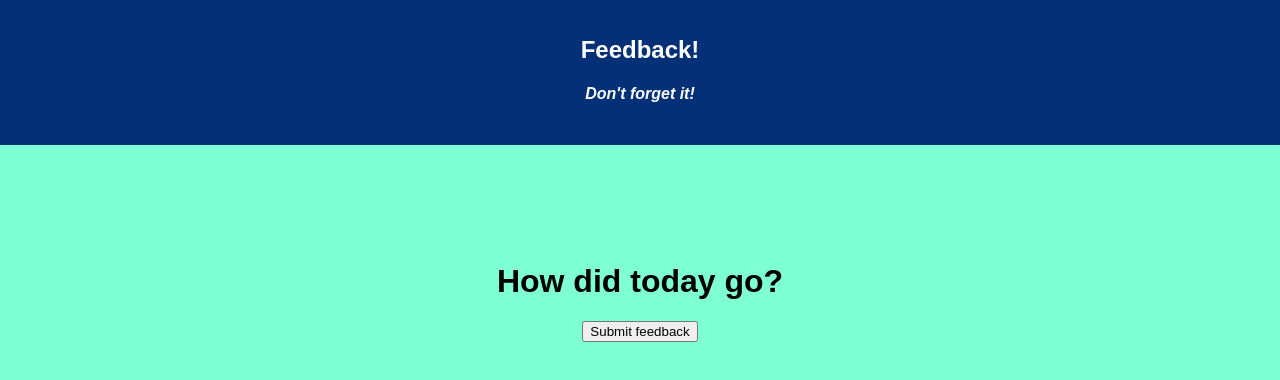
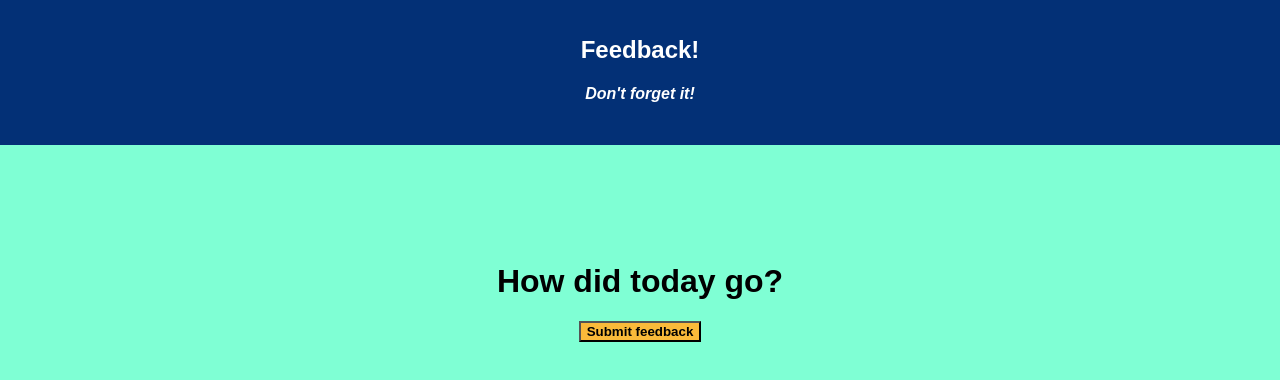
Before and after one commit to Matthewharrisak/redux-feedback-loop, a React (Create React App) app: page /UnderStanding in a window 1280 px wide. Shown: the top 380 px of the page. Built offline with nearby package versions, Linux system fonts and the light colour scheme; no server answers.

Commit message:
added button styling and backpage routes

```diff
--- a/src/components/App/App.css
+++ b/src/components/App/App.css
@@ -21,4 +21,16 @@
 .masterDiv {
 
 text-align: center;
-margin-top: 100px;}
+margin-top: 100px;
+}
+
+button {
+  background-color: gold;
+	background-color:#faba3a;
+	border:px solid #d02718;
+	cursor:pointer;
+	font-family:Arial;
+	font: size 15px;
+	font-weight:bold;
+	text-decoration:
+}
--- a/src/components/Comments/Comments.js
+++ b/src/components/Comments/Comments.js
@@ -9,6 +9,9 @@ class Comments extends Component {
     comments: ''
   }
 
+  backPage = () => {
+    this.props.history.push('/Supported');
+  }
     nextPage = () => {
         console.log('are we clicking?');
         this.props.history.push('/ReviewFeedback');
@@ -29,6 +32,7 @@ class Comments extends Component {
 
   render() {
     return (
+      <>
       <div className="masterDiv">
         <form onSubmit={this.addComments}>
         <h1>Any comments you want to leave?</h1>
@@ -37,6 +41,9 @@ class Comments extends Component {
         <br/>
         </form>
       </div>
+      <button onClick={this.backPage}> Go back? </button>
+
+      </>
     );
   }
 }
--- a/src/components/FeelingToday/FeelingToday.js
+++ b/src/components/FeelingToday/FeelingToday.js
@@ -4,14 +4,15 @@ import { connect } from 'react-redux';
 
 class FeelingToday extends Component {
 
-//  state = {
-//    feeling: '',
-//  }// current input - handle the input and update reducer
 
     nextPage = () => {
         this.props.history.push('/UnderStanding');
         // this.addFeeling();
         this.addFeeling();
+      }
+
+      backPage = () => {
+        this.props.history.push('/');
       }
 
       handleChange = (event) => {
@@ -30,6 +31,8 @@ class FeelingToday extends Component {
 
   render() {
     return (
+      <>
+
 <div className="masterDiv">
         <form onSubmit={this.nextPage}>
         <h1>How are you feeling today?</h1>
@@ -38,6 +41,8 @@ class FeelingToday extends Component {
         </form>
         <br/>
      </div>
+     <button onClick={this.backPage}> Go back? </button>
+     </>
     );
   }
 }
--- a/src/components/HomePage/HomePage.js
+++ b/src/components/HomePage/HomePage.js
@@ -14,13 +14,15 @@ class HomePage extends Component {
     return (
 
 
-
+    <>
      <div className="masterDiv">
         <h1> How did today go? </h1>
 
         <button onClick={this.nextPage}> Submit feedback </button>
         <br/>
       </div>
+
+      </>
     );
   }
 }
--- a/src/components/ReviewFeedback/ReviewFeedback.js
+++ b/src/components/ReviewFeedback/ReviewFeedback.js
@@ -8,9 +8,11 @@ class ReviewFeedback extends Component {
 
   nextPage = () => {
     this.props.history.push('/SubmissionFin');
-    // this.addFeeling();
   }
 
+  backPage = () => {
+    this.props.history.push('/Comments');
+  }
   postFeedback = () => {
     // event.preventDefault();
     console.log('adding feedback!!', this.props.reduxState.getFeedbackObject);
@@ -24,6 +26,7 @@ class ReviewFeedback extends Component {
 
   render() {
     return (
+      <>
 <div className="masterDiv">
 
         <h1>Review Your Feedback</h1>
@@ -34,6 +37,9 @@ class ReviewFeedback extends Component {
          <button onClick={this.postFeedback}> Submit  </button>
         <br/>
       </div>
+      <button onClick={this.backPage}> Need to change your answer? </button>
+
+      </>
     );
   }
 }
--- a/src/components/Supported/Supported.js
+++ b/src/components/Supported/Supported.js
@@ -9,6 +9,10 @@ class Supported extends Component {
     nextPage = () => {
         console.log('are we clicking?');
         this.props.history.push('/Comments');
+      }
+
+      backPage = () => {
+        this.props.history.push('/UnderStanding');
       }
 
       handleChange = (event) => {
@@ -27,6 +31,7 @@ class Supported extends Component {
 
   render() {
     return (
+      <>
 <div className="masterDiv">
             <form onSubmit={this.addSupported}>
           <h1>How well are you being supported?</h1>
@@ -34,7 +39,11 @@ class Supported extends Component {
         <button> Next Page </button>
         <br/>
         </form>
+
       </div>
+      <button onClick={this.backPage}> Go back? </button>
+
+      </>
     );
   }
 }
--- a/src/components/UnderStanding/UnderStanding.js
+++ b/src/components/UnderStanding/UnderStanding.js
@@ -5,9 +5,7 @@ import { connect } from 'react-redux';
 
 class Understanding extends Component {
 
-  // state = {
-  //   understanding: ''
-  // };
+
 
   handleChange = (event) => {
     this.setState({
@@ -20,6 +18,10 @@ class Understanding extends Component {
         this.props.history.push('/Supported');
       }
 
+      backPage = () => {
+        this.props.history.push('/FeelingToday');
+      }
+
       addUnderstanding = () => {
         // console.log('this is where were adding UNDERSTANDING to the object wow!!' , this.handleChange);
         this.props.dispatch({
@@ -30,7 +32,7 @@ class Understanding extends Component {
 
   render() {
     return (
-
+      <>
 <div className="masterDiv">
   <form onSubmit={this.addUnderstanding}>
         <h1>How well are you understanding the content?</h1>
@@ -39,7 +41,9 @@ class Understanding extends Component {
         <br/>
         </form>
       </div>
+      <button onClick={this.backPage}> Go back? </button>
 
+      </>
     );
   }
 }
```
